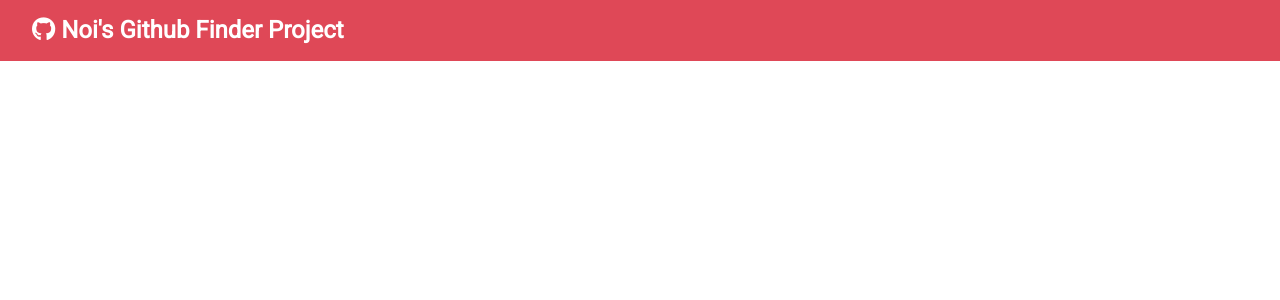
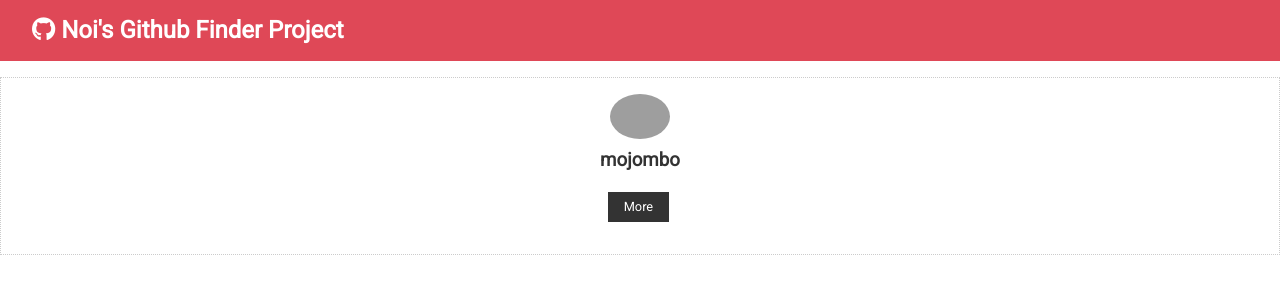
Before and after one commit to Noi-Git/app2023-github-finder, a React (Create React App) app: page / in a window 1280 px wide. Shown: the top 300 px of the page. Built offline with nearby package versions, Linux system fonts and the light colour scheme; grey boxes are pictures that could not be loaded.

Commit message:
use constructor to define state

```diff
--- a/src/App.js
+++ b/src/App.js
@@ -1,12 +1,14 @@
 import React, { Component } from 'react'
 import './App.css'
 import Navbar from './components/layout/Navbar'
+import UserItem from './components/users/UserItem'
 
 class App extends Component {
   render() {
     return (
       <div className='App'>
         <Navbar />
+        <UserItem />
       </div>
     )
   }
--- /dev/null
+++ b/src/components/users/UserItem.js
@@ -0,0 +1,34 @@
+import React, { Component } from 'react'
+
+export class UserItem extends Component {
+  // https://api.github.com/users
+  constructor() {
+    super()
+    this.state = {
+      id: 'id',
+      login: 'mojombo',
+      avatar_url: 'https://avatars.githubusercontent.com/u/1?v=4',
+      html_url: 'https://github.com/mojombo',
+    }
+  }
+  render() {
+    return (
+      <div className='card text-center'>
+        <img
+          src={this.state.avatar_url}
+          alt={this.state.login}
+          className='round-img'
+          style={{ width: '60px' }}
+        />
+        <h3>{this.state.login}</h3>
+        <div>
+          <a href={this.state.html_url} className='btn btn-dark btn-sm my-1'>
+            More
+          </a>
+        </div>
+      </div>
+    )
+  }
+}
+
+export default UserItem
```
